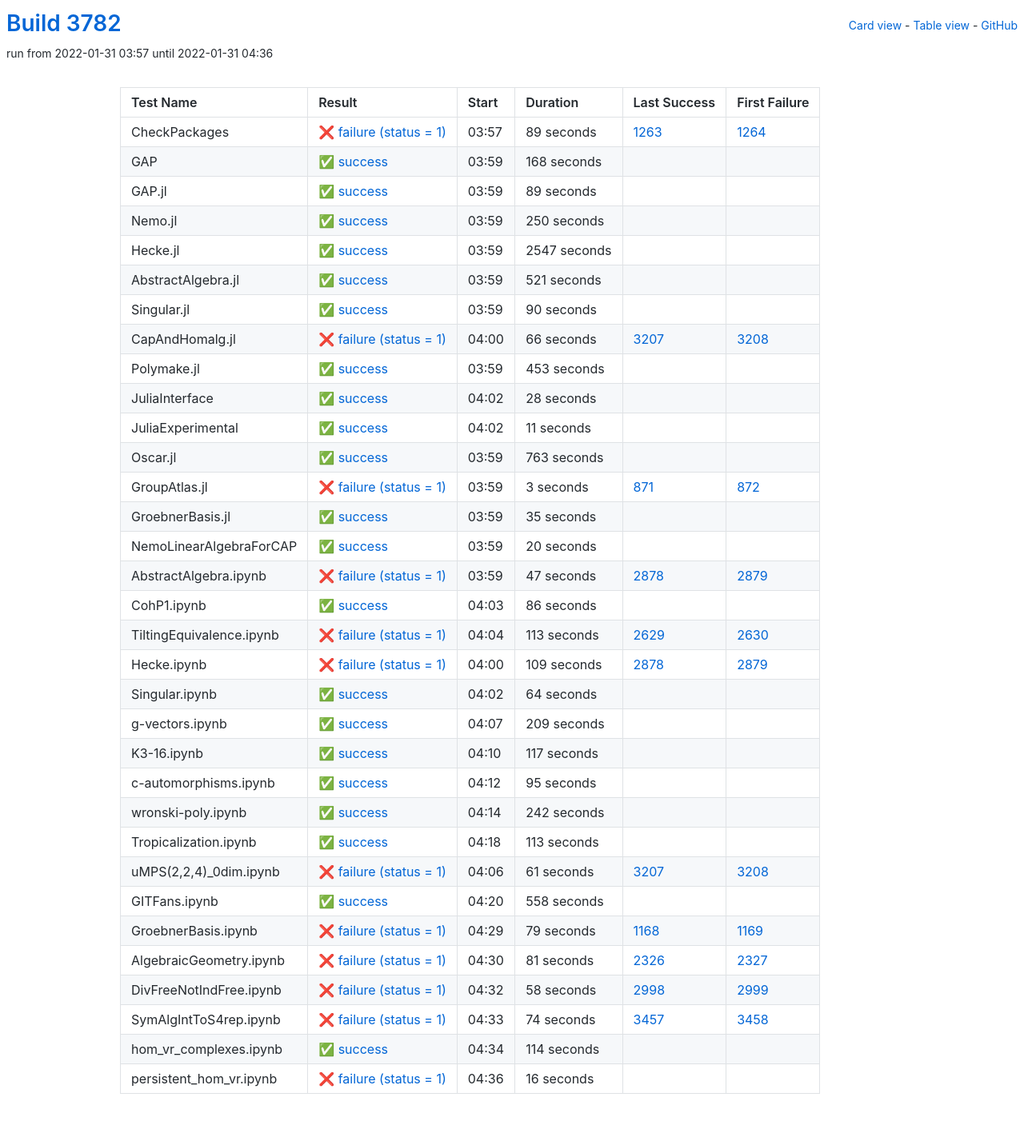
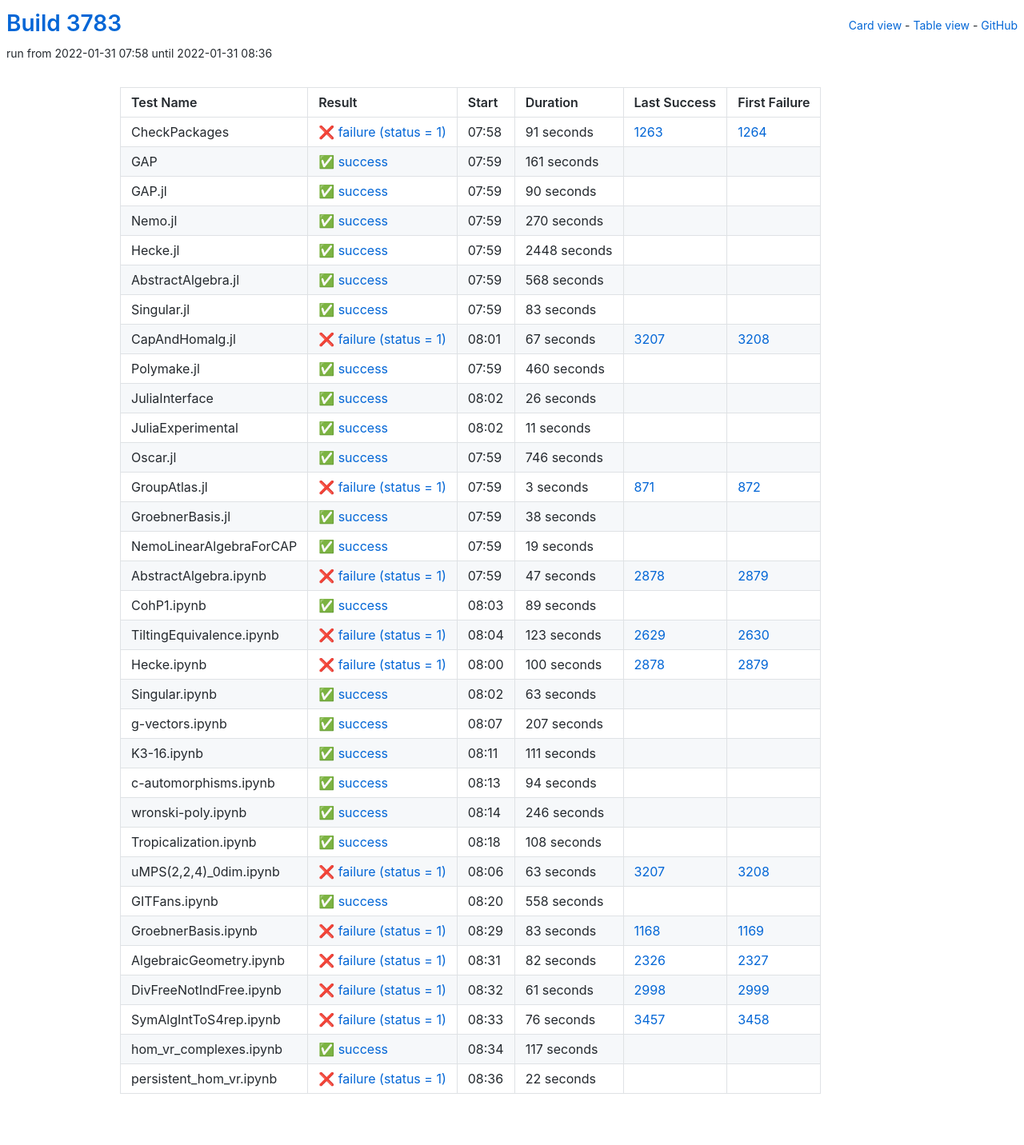
Before and after one commit to oscar-system/oscar-ci-status-stable, a Jekyll site: the page built from table.html, in a window 1280 px wide. Shown: the whole page at 80% size. Built offline with Jekyll 4.4.1, drawn with Linux system fonts in a browser that asks for light colours.

Commit message:
Build #3783

```diff
--- a/_data/ci.yml
+++ b/_data/ci.yml
@@ -1,6 +1,6 @@
 ---
-build: 3782
-build_url: https://oscarci.mathematik.uni-kl.de/job/oscar-stable/3782/
+build: 3783
+build_url: https://oscarci.mathematik.uni-kl.de/job/oscar-stable/3783/
 job: oscar-stable
 organization: oscar-system
 repo: oscar-ci-status-stable
@@ -8,80 +8,32 @@ repourl: https://github.com/oscar-system/oscar-ci-status-stable
 tests:
 - name: CheckPackages
   id: checkpackages
-  log: https://oscarci.mathematik.uni-kl.de/job/oscar-stable/3782/artifact/logs/build-3782/CheckPackages.log
-  start: 2022-01-31 03:57
+  log: https://oscarci.mathematik.uni-kl.de/job/oscar-stable/3783/artifact/logs/build-3783/CheckPackages.log
+  start: 2022-01-31 07:58
   success: false
   exitcode: 1
   status: failure
-  duration: 89
+  duration: 91
   last_success: 1263
   last_success_url: https://oscarci.mathematik.uni-kl.de/job/oscar-stable/1263/
   first_failure: 1264
   first_failure_url: https://oscarci.mathematik.uni-kl.de/job/oscar-stable/1264/
 - name: GAP
   id: gap
-  log: https://oscarci.mathematik.uni-kl.de/job/oscar-stable/3782/artifact/logs/build-3782/GAP.log
-  start: 2022-01-31 03:59
+  log: https://oscarci.mathematik.uni-kl.de/job/oscar-stable/3783/artifact/logs/build-3783/GAP.log
+  start: 2022-01-31 07:59
   success: true
   exitcode: 0
   status: success
-  duration: 168
+  duration: 161
   last_success: false
   last_success_url:
   first_failure: false
   first_failure_url:
 - name: GAP.jl
   id: gap-jl
-  log: https://oscarci.mathematik.uni-kl.de/job/oscar-stable/3782/artifact/logs/build-3782/GAP.jl.log
-  start: 2022-01-31 03:59
-  success: true
-  exitcode: 0
-  status: success
-  duration: 89
-  last_success: false
-  last_success_url:
-  first_failure: false
-  first_failure_url:
-- name: Nemo.jl
-  id: nemo-jl
-  log: https://oscarci.mathematik.uni-kl.de/job/oscar-stable/3782/artifact/logs/build-3782/Nemo.jl.log
-  start: 2022-01-31 03:59
-  success: true
-  exitcode: 0
-  status: success
-  duration: 250
-  last_success: false
-  last_success_url:
-  first_failure: false
-  first_failure_url:
-- name: Hecke.jl
-  id: hecke-jl
-  log: https://oscarci.mathematik.uni-kl.de/job/oscar-stable/3782/artifact/logs/build-3782/Hecke.jl.log
-  start: 2022-01-31 03:59
-  success: true
-  exitcode: 0
-  status: success
-  duration: 2547
-  last_success: false
-  last_success_url:
-  first_failure: false
-  first_failure_url:
-- name: AbstractAlgebra.jl
-  id: abstractalgebra-jl
-  log: https://oscarci.mathematik.uni-kl.de/job/oscar-stable/3782/artifact/logs/build-3782/AbstractAlgebra.jl.log
-  start: 2022-01-31 03:59
-  success: true
-  exitcode: 0
-  status: success
-  duration: 521
-  last_success: false
-  last_success_url:
-  first_failure: false
-  first_failure_url:
-- name: Singular.jl
-  id: singular-jl
-  log: https://oscarci.mathematik.uni-kl.de/job/oscar-stable/3782/artifact/logs/build-3782/Singular.jl.log
-  start: 2022-01-31 03:59
+  log: https://oscarci.mathematik.uni-kl.de/job/oscar-stable/3783/artifact/logs/build-3783/GAP.jl.log
+  start: 2022-01-31 07:59
   success: true
   exitcode: 0
   status: success
@@ -90,46 +42,94 @@ tests:
   last_success_url:
   first_failure: false
   first_failure_url:
+- name: Nemo.jl
+  id: nemo-jl
+  log: https://oscarci.mathematik.uni-kl.de/job/oscar-stable/3783/artifact/logs/build-3783/Nemo.jl.log
+  start: 2022-01-31 07:59
+  success: true
+  exitcode: 0
+  status: success
+  duration: 270
+  last_success: false
+  last_success_url:
+  first_failure: false
+  first_failure_url:
+- name: Hecke.jl
+  id: hecke-jl
+  log: https://oscarci.mathematik.uni-kl.de/job/oscar-stable/3783/artifact/logs/build-3783/Hecke.jl.log
+  start: 2022-01-31 07:59
+  success: true
+  exitcode: 0
+  status: success
+  duration: 2448
+  last_success: false
+  last_success_url:
+  first_failure: false
+  first_failure_url:
+- name: AbstractAlgebra.jl
+  id: abstractalgebra-jl
+  log: https://oscarci.mathematik.uni-kl.de/job/oscar-stable/3783/artifact/logs/build-3783/AbstractAlgebra.jl.log
+  start: 2022-01-31 07:59
+  success: true
+  exitcode: 0
+  status: success
+  duration: 568
+  last_success: false
+  last_success_url:
+  first_failure: false
+  first_failure_url:
+- name: Singular.jl
+  id: singular-jl
+  log: https://oscarci.mathematik.uni-kl.de/job/oscar-stable/3783/artifact/logs/build-3783/Singular.jl.log
+  start: 2022-01-31 07:59
+  success: true
+  exitcode: 0
+  status: success
+  duration: 83
+  last_success: false
+  last_success_url:
+  first_failure: false
+  first_failure_url:
 - name: CapAndHomalg.jl
   id: capandhomalg-jl
-  log: https://oscarci.mathematik.uni-kl.de/job/oscar-stable/3782/artifact/logs/build-3782/CapAndHomalg.jl.log
-  start: 2022-01-31 04:00
+  log: https://oscarci.mathematik.uni-kl.de/job/oscar-stable/3783/artifact/logs/build-3783/CapAndHomalg.jl.log
+  start: 2022-01-31 08:01
   success: false
   exitcode: 1
   status: failure
-  duration: 66
+  duration: 67
   last_success: 3207
   last_success_url: https://oscarci.mathematik.uni-kl.de/job/oscar-stable/3207/
   first_failure: 3208
   first_failure_url: https://oscarci.mathematik.uni-kl.de/job/oscar-stable/3208/
 - name: Polymake.jl
   id: polymake-jl
-  log: https://oscarci.mathematik.uni-kl.de/job/oscar-stable/3782/artifact/logs/build-3782/Polymake.jl.log
-  start: 2022-01-31 03:59
+  log: https://oscarci.mathematik.uni-kl.de/job/oscar-stable/3783/artifact/logs/build-3783/Polymake.jl.log
+  start: 2022-01-31 07:59
   success: true
   exitcode: 0
   status: success
-  duration: 453
+  duration: 460
   last_success: false
   last_success_url:
   first_failure: false
   first_failure_url:
 - name: JuliaInterface
   id: juliainterface
-  log: https://oscarci.mathematik.uni-kl.de/job/oscar-stable/3782/artifact/logs/build-3782/JuliaInterface.log
-  start: 2022-01-31 04:02
+  log: https://oscarci.mathematik.uni-kl.de/job/oscar-stable/3783/artifact/logs/build-3783/JuliaInterface.log
+  start: 2022-01-31 08:02
   success: true
   exitcode: 0
   status: success
-  duration: 28
+  duration: 26
   last_success: false
   last_success_url:
   first_failure: false
   first_failure_url:
 - name: JuliaExperimental
   id: juliaexperimental
-  log: https://oscarci.mathematik.uni-kl.de/job/oscar-stable/3782/artifact/logs/build-3782/JuliaExperimental.log
-  start: 2022-01-31 04:02
+  log: https://oscarci.mathematik.uni-kl.de/job/oscar-stable/3783/artifact/logs/build-3783/JuliaExperimental.log
+  start: 2022-01-31 08:02
   success: true
   exitcode: 0
   status: success
@@ -140,20 +140,20 @@ tests:
   first_failure_url:
 - name: Oscar.jl
   id: oscar-jl
-  log: https://oscarci.mathematik.uni-kl.de/job/oscar-stable/3782/artifact/logs/build-3782/Oscar.jl.log
-  start: 2022-01-31 03:59
+  log: https://oscarci.mathematik.uni-kl.de/job/oscar-stable/3783/artifact/logs/build-3783/Oscar.jl.log
+  start: 2022-01-31 07:59
   success: true
   exitcode: 0
   status: success
-  duration: 763
+  duration: 746
   last_success: false
   last_success_url:
   first_failure: false
   first_failure_url:
 - name: GroupAtlas.jl
   id: groupatlas-jl
-  log: https://oscarci.mathematik.uni-kl.de/job/oscar-stable/3782/artifact/logs/build-3782/GroupAtlas.jl.log
-  start: 2022-01-31 03:59
+  log: https://oscarci.mathematik.uni-kl.de/job/oscar-stable/3783/artifact/logs/build-3783/GroupAtlas.jl.log
+  start: 2022-01-31 07:59
   success: false
   exitcode: 1
   status: failure
@@ -164,32 +164,32 @@ tests:
   first_failure_url: https://oscarci.mathematik.uni-kl.de/job/oscar-stable/872/
 - name: GroebnerBasis.jl
   id: groebnerbasis-jl
-  log: https://oscarci.mathematik.uni-kl.de/job/oscar-stable/3782/artifact/logs/build-3782/GroebnerBasis.jl.log
-  start: 2022-01-31 03:59
+  log: https://oscarci.mathematik.uni-kl.de/job/oscar-stable/3783/artifact/logs/build-3783/GroebnerBasis.jl.log
+  start: 2022-01-31 07:59
   success: true
   exitcode: 0
   status: success
-  duration: 35
+  duration: 38
   last_success: false
   last_success_url:
   first_failure: false
   first_failure_url:
 - name: NemoLinearAlgebraForCAP
   id: nemolinearalgebraforcap
-  log: https://oscarci.mathematik.uni-kl.de/job/oscar-stable/3782/artifact/logs/build-3782/NemoLinearAlgebraForCAP.log
-  start: 2022-01-31 03:59
+  log: https://oscarci.mathematik.uni-kl.de/job/oscar-stable/3783/artifact/logs/build-3783/NemoLinearAlgebraForCAP.log
+  start: 2022-01-31 07:59
   success: true
   exitcode: 0
   status: success
-  duration: 20
+  duration: 19
   last_success: false
   last_success_url:
   first_failure: false
   first_failure_url:
 - name: AbstractAlgebra.ipynb
   id: abstractalgebra-ipynb
-  log: https://oscarci.mathematik.uni-kl.de/job/oscar-stable/3782/artifact/logs/build-3782/AbstractAlgebra.ipynb.log
-  start: 2022-01-31 03:59
+  log: https://oscarci.mathematik.uni-kl.de/job/oscar-stable/3783/artifact/logs/build-3783/AbstractAlgebra.ipynb.log
+  start: 2022-01-31 07:59
   success: false
   exitcode: 1
   status: failure
@@ -200,128 +200,128 @@ tests:
   first_failure_url: https://oscarci.mathematik.uni-kl.de/job/oscar-stable/2879/
 - name: CohP1.ipynb
   id: cohp1-ipynb
-  log: https://oscarci.mathematik.uni-kl.de/job/oscar-stable/3782/artifact/logs/build-3782/CohP1.ipynb.log
-  start: 2022-01-31 04:03
+  log: https://oscarci.mathematik.uni-kl.de/job/oscar-stable/3783/artifact/logs/build-3783/CohP1.ipynb.log
+  start: 2022-01-31 08:03
   success: true
   exitcode: 0
   status: success
-  duration: 86
+  duration: 89
   last_success: false
   last_success_url:
   first_failure: false
   first_failure_url:
 - name: TiltingEquivalence.ipynb
   id: tiltingequivalence-ipynb
-  log: https://oscarci.mathematik.uni-kl.de/job/oscar-stable/3782/artifact/logs/build-3782/TiltingEquivalence.ipynb.log
-  start: 2022-01-31 04:04
+  log: https://oscarci.mathematik.uni-kl.de/job/oscar-stable/3783/artifact/logs/build-3783/TiltingEquivalence.ipynb.log
+  start: 2022-01-31 08:04
   success: false
   exitcode: 1
   status: failure
-  duration: 113
+  duration: 123
   last_success: 2629
   last_success_url: https://oscarci.mathematik.uni-kl.de/job/oscar-stable/2629/
   first_failure: 2630
   first_failure_url: https://oscarci.mathematik.uni-kl.de/job/oscar-stable/2630/
 - name: Hecke.ipynb
   id: hecke-ipynb
-  log: https://oscarci.mathematik.uni-kl.de/job/oscar-stable/3782/artifact/logs/build-3782/Hecke.ipynb.log
-  start: 2022-01-31 04:00
+  log: https://oscarci.mathematik.uni-kl.de/job/oscar-stable/3783/artifact/logs/build-3783/Hecke.ipynb.log
+  start: 2022-01-31 08:00
   success: false
   exitcode: 1
   status: failure
-  duration: 109
+  duration: 100
   last_success: 2878
   last_success_url: https://oscarci.mathematik.uni-kl.de/job/oscar-stable/2878/
   first_failure: 2879
   first_failure_url: https://oscarci.mathematik.uni-kl.de/job/oscar-stable/2879/
 - name: Singular.ipynb
   id: singular-ipynb
-  log: https://oscarci.mathematik.uni-kl.de/job/oscar-stable/3782/artifact/logs/build-3782/Singular.ipynb.log
-  start: 2022-01-31 04:02
+  log: https://oscarci.mathematik.uni-kl.de/job/oscar-stable/3783/artifact/logs/build-3783/Singular.ipynb.log
+  start: 2022-01-31 08:02
   success: true
   exitcode: 0
   status: success
-  duration: 64
+  duration: 63
   last_success: false
   last_success_url:
   first_failure: false
   first_failure_url:
 - name: g-vectors.ipynb
   id: g-vectors-ipynb
-  log: https://oscarci.mathematik.uni-kl.de/job/oscar-stable/3782/artifact/logs/build-3782/g-vectors.ipynb.log
-  start: 2022-01-31 04:07
+  log: https://oscarci.mathematik.uni-kl.de/job/oscar-stable/3783/artifact/logs/build-3783/g-vectors.ipynb.log
+  start: 2022-01-31 08:07
   success: true
   exitcode: 0
   status: success
-  duration: 209
+  duration: 207
   last_success: false
   last_success_url:
   first_failure: false
   first_failure_url:
 - name: K3-16.ipynb
   id: k3-16-ipynb
-  log: https://oscarci.mathematik.uni-kl.de/job/oscar-stable/3782/artifact/logs/build-3782/K3-16.ipynb.log
-  start: 2022-01-31 04:10
+  log: https://oscarci.mathematik.uni-kl.de/job/oscar-stable/3783/artifact/logs/build-3783/K3-16.ipynb.log
+  start: 2022-01-31 08:11
   success: true
   exitcode: 0
   status: success
-  duration: 117
+  duration: 111
   last_success: false
   last_success_url:
   first_failure: false
   first_failure_url:
 - name: c-automorphisms.ipynb
   id: c-automorphisms-ipynb
-  log: https://oscarci.mathematik.uni-kl.de/job/oscar-stable/3782/artifact/logs/build-3782/c-automorphisms.ipynb.log
-  start: 2022-01-31 04:12
+  log: https://oscarci.mathematik.uni-kl.de/job/oscar-stable/3783/artifact/logs/build-3783/c-automorphisms.ipynb.log
+  start: 2022-01-31 08:13
   success: true
   exitcode: 0
   status: success
-  duration: 95
+  duration: 94
   last_success: false
   last_success_url:
   first_failure: false
   first_failure_url:
 - name: wronski-poly.ipynb
   id: wronski-poly-ipynb
-  log: https://oscarci.mathematik.uni-kl.de/job/oscar-stable/3782/artifact/logs/build-3782/wronski-poly.ipynb.log
-  start: 2022-01-31 04:14
+  log: https://oscarci.mathematik.uni-kl.de/job/oscar-stable/3783/artifact/logs/build-3783/wronski-poly.ipynb.log
+  start: 2022-01-31 08:14
   success: true
   exitcode: 0
   status: success
-  duration: 242
+  duration: 246
   last_success: false
   last_success_url:
   first_failure: false
   first_failure_url:
 - name: Tropicalization.ipynb
   id: tropicalization-ipynb
-  log: https://oscarci.mathematik.uni-kl.de/job/oscar-stable/3782/artifact/logs/build-3782/Tropicalization.ipynb.log
-  start: 2022-01-31 04:18
+  log: https://oscarci.mathematik.uni-kl.de/job/oscar-stable/3783/artifact/logs/build-3783/Tropicalization.ipynb.log
+  start: 2022-01-31 08:18
   success: true
   exitcode: 0
   status: success
-  duration: 113
+  duration: 108
   last_success: false
   last_success_url:
   first_failure: false
   first_failure_url:
 - name: uMPS(2,2,4)_0dim.ipynb
   id: umps-2-2-4-0dim-ipynb
-  log: https://oscarci.mathematik.uni-kl.de/job/oscar-stable/3782/artifact/logs/build-3782/uMPS-2-2-4-_0dim.ipynb.log
-  start: 2022-01-31 04:06
+  log: https://oscarci.mathematik.uni-kl.de/job/oscar-stable/3783/artifact/logs/build-3783/uMPS-2-2-4-_0dim.ipynb.log
+  start: 2022-01-31 08:06
   success: false
   exitcode: 1
   status: failure
-  duration: 61
+  duration: 63
   last_success: 3207
   last_success_url: https://oscarci.mathematik.uni-kl.de/job/oscar-stable/3207/
   first_failure: 3208
   first_failure_url: https://oscarci.mathematik.uni-kl.de/job/oscar-stable/3208/
 - name: GITFans.ipynb
   id: gitfans-ipynb
-  log: https://oscarci.mathematik.uni-kl.de/job/oscar-stable/3782/artifact/logs/build-3782/GITFans.ipynb.log
-  start: 2022-01-31 04:20
+  log: https://oscarci.mathematik.uni-kl.de/job/oscar-stable/3783/artifact/logs/build-3783/GITFans.ipynb.log
+  start: 2022-01-31 08:20
   success: true
   exitcode: 0
   status: success
@@ -332,72 +332,72 @@ tests:
   first_failure_url:
 - name: GroebnerBasis.ipynb
   id: groebnerbasis-ipynb
-  log: https://oscarci.mathematik.uni-kl.de/job/oscar-stable/3782/artifact/logs/build-3782/GroebnerBasis.ipynb.log
-  start: 2022-01-31 04:29
+  log: https://oscarci.mathematik.uni-kl.de/job/oscar-stable/3783/artifact/logs/build-3783/GroebnerBasis.ipynb.log
+  start: 2022-01-31 08:29
   success: false
   exitcode: 1
   status: failure
-  duration: 79
+  duration: 83
   last_success: 1168
   last_success_url: https://oscarci.mathematik.uni-kl.de/job/oscar-stable/1168/
   first_failure: 1169
   first_failure_url: https://oscarci.mathematik.uni-kl.de/job/oscar-stable/1169/
 - name: AlgebraicGeometry.ipynb
   id: algebraicgeometry-ipynb
-  log: https://oscarci.mathematik.uni-kl.de/job/oscar-stable/3782/artifact/logs/build-3782/AlgebraicGeometry.ipynb.log
-  start: 2022-01-31 04:30
+  log: https://oscarci.mathematik.uni-kl.de/job/oscar-stable/3783/artifact/logs/build-3783/AlgebraicGeometry.ipynb.log
+  start: 2022-01-31 08:31
   success: false
   exitcode: 1
   status: failure
-  duration: 81
+  duration: 82
   last_success: 2326
   last_success_url: https://oscarci.mathematik.uni-kl.de/job/oscar-stable/2326/
   first_failure: 2327
   first_failure_url: https://oscarci.mathematik.uni-kl.de/job/oscar-stable/2327/
 - name: DivFreeNotIndFree.ipynb
   id: divfreenotindfree-ipynb
-  log: https://oscarci.mathematik.uni-kl.de/job/oscar-stable/3782/artifact/logs/build-3782/DivFreeNotIndFree.ipynb.log
-  start: 2022-01-31 04:32
+  log: https://oscarci.mathematik.uni-kl.de/job/oscar-stable/3783/artifact/logs/build-3783/DivFreeNotIndFree.ipynb.log
+  start: 2022-01-31 08:32
   success: false
   exitcode: 1
   status: failure
-  duration: 58
+  duration: 61
   last_success: 2998
   last_success_url: https://oscarci.mathematik.uni-kl.de/job/oscar-stable/2998/
   first_failure: 2999
   first_failure_url: https://oscarci.mathematik.uni-kl.de/job/oscar-stable/2999/
 - name: SymAlgIntToS4rep.ipynb
   id: symalginttos4rep-ipynb
-  log: https://oscarci.mathematik.uni-kl.de/job/oscar-stable/3782/artifact/logs/build-3782/SymAlgIntToS4rep.ipynb.log
-  start: 2022-01-31 04:33
+  log: https://oscarci.mathematik.uni-kl.de/job/oscar-stable/3783/artifact/logs/build-3783/SymAlgIntToS4rep.ipynb.log
+  start: 2022-01-31 08:33
   success: false
   exitcode: 1
   status: failure
-  duration: 74
+  duration: 76
   last_success: 3457
   last_success_url: https://oscarci.mathematik.uni-kl.de/job/oscar-stable/3457/
   first_failure: 3458
   first_failure_url: https://oscarci.mathematik.uni-kl.de/job/oscar-stable/3458/
 - name: hom_vr_complexes.ipynb
   id: hom-vr-complexes-ipynb
-  log: https://oscarci.mathematik.uni-kl.de/job/oscar-stable/3782/artifact/logs/build-3782/hom_vr_complexes.ipynb.log
-  start: 2022-01-31 04:34
+  log: https://oscarci.mathematik.uni-kl.de/job/oscar-stable/3783/artifact/logs/build-3783/hom_vr_complexes.ipynb.log
+  start: 2022-01-31 08:34
   success: true
   exitcode: 0
   status: success
-  duration: 114
+  duration: 117
   last_success: false
   last_success_url:
   first_failure: false
   first_failure_url:
 - name: persistent_hom_vr.ipynb
   id: persistent-hom-vr-ipynb
-  log: https://oscarci.mathematik.uni-kl.de/job/oscar-stable/3782/artifact/logs/build-3782/persistent_hom_vr.ipynb.log
-  start: 2022-01-31 04:36
+  log: https://oscarci.mathematik.uni-kl.de/job/oscar-stable/3783/artifact/logs/build-3783/persistent_hom_vr.ipynb.log
+  start: 2022-01-31 08:36
   success: false
   exitcode: 1
   status: failure
-  duration: 16
+  duration: 22
   last_success: false
   last_success_url:
   first_failure: false
```
Also changed, not shown: README.md.
